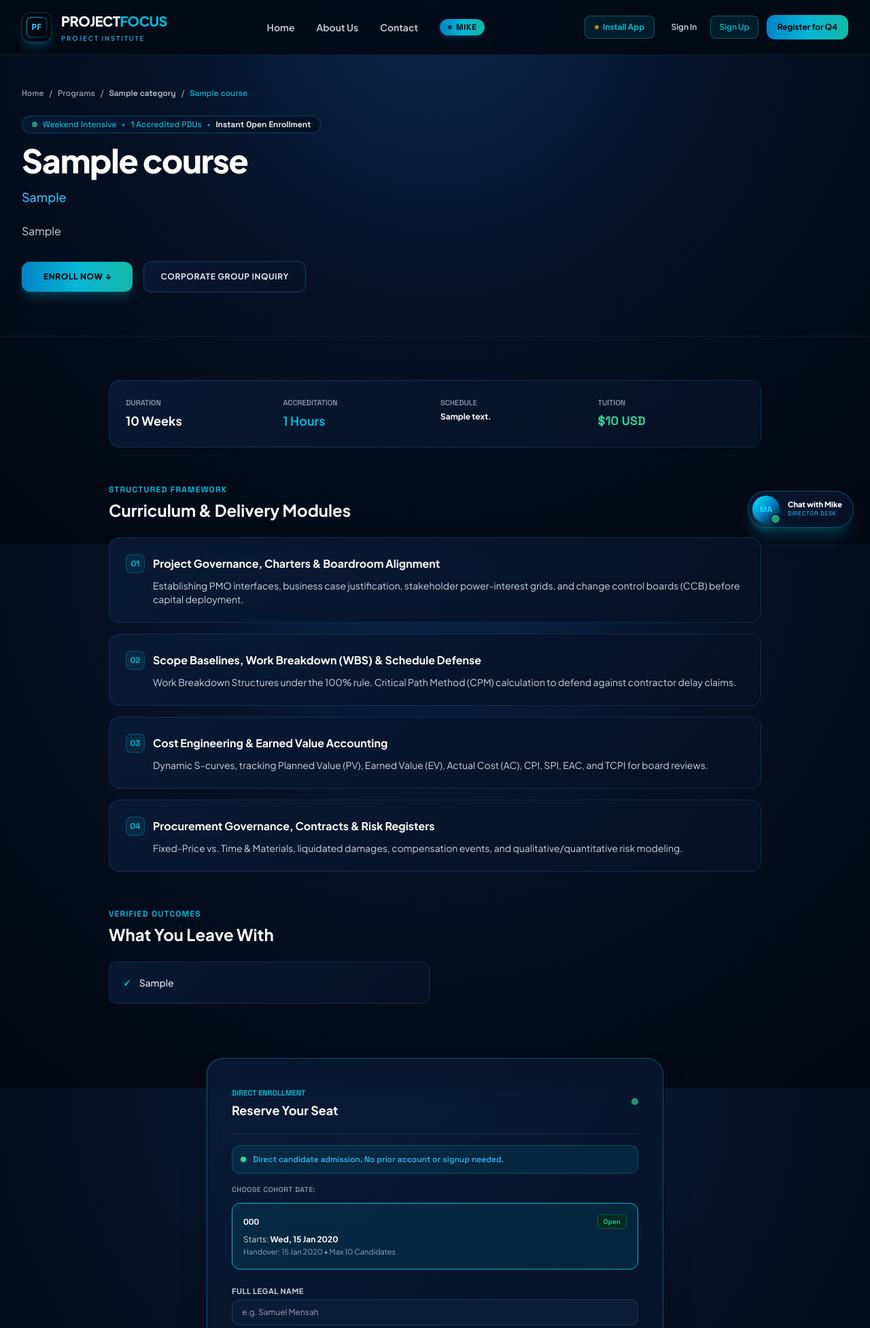
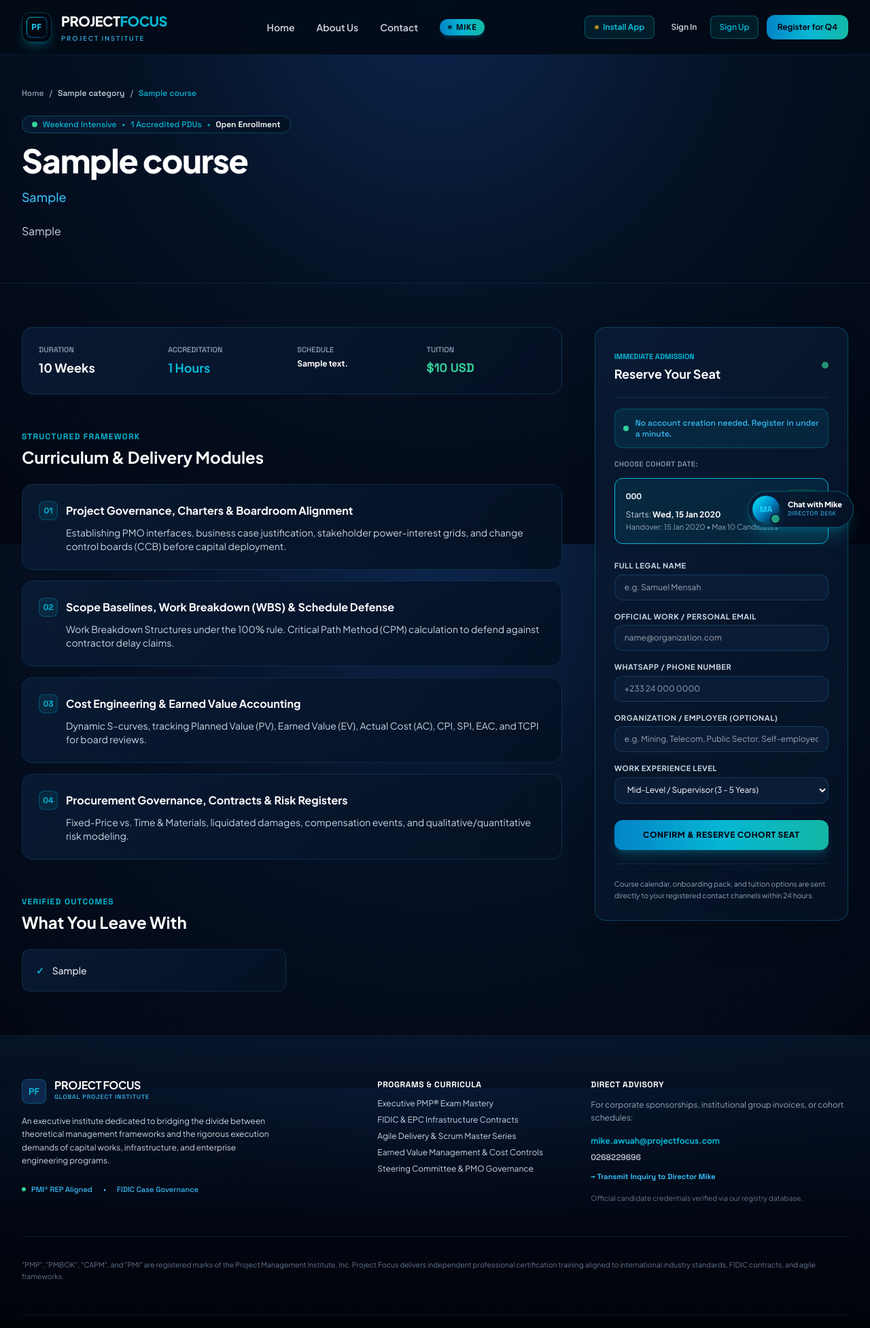
Before and after one commit to Wolfgh12/pfsite, a Django app: a page that uses templates/courses/detail.html in a window 1280 px wide. Shown: the top 1953 px of the page at 68% size. Run offline with Django 5.2, Linux system fonts and the light colour scheme; tables that the repository leaves empty hold one stand-in row (values such as "Sample post"); parts of the project's set-up code (start-up, migrations or seed data) failed here and were passed over; some libraries are stand-ins or nearby versions.

Commit message:
style: Revert detail page layout and update programs modal

```diff
--- a/templates/courses/detail.html
+++ b/templates/courses/detail.html
@@ -10,8 +10,6 @@
     <nav class="flex items-center space-x-2 text-xs font-mono text-slate-400 mb-6">
       <a href="{% url 'courses:home' %}" class="hover:text-sea-cyan transition-colors">Home</a>
       <span>/</span>
-      <a href="{% url 'courses:all_programs' %}" class="hover:text-sea-cyan transition-colors">Programs</a>
-      <span>/</span>
       <span class="text-slate-300">{{ course.category.name }}</span>
       <span>/</span>
       <span class="text-sea-cyan truncate max-w-xs">{{ course.title }}</span>
@@ -19,12 +17,12 @@
 
     <div class="max-w-4xl">
       <div class="inline-flex items-center space-x-2 px-3.5 py-1 rounded-full ocean-card mb-4 border border-sea-cyan/30 text-xs font-mono text-sea-cyan">
-        <span class="w-2 h-2 rounded-full bg-emerald-400 animate-pulse"></span>
+        <span class="w-2 h-2 rounded-full bg-emerald-400"></span>
         <span>{{ course.get_delivery_mode_display }}</span>
         <span>•</span>
         <span>{{ course.contact_hours }} Accredited PDUs</span>
         <span>•</span>
-        <span class="text-white font-semibold">Instant Open Enrollment</span>
+        <span class="text-white font-semibold">Open Enrollment</span>
       </div>
 
       <h1 class="text-3xl sm:text-5xl font-extrabold text-white tracking-tight leading-tight mb-4">
@@ -33,30 +31,19 @@
       <p class="text-lg text-sea-foam font-medium mb-6">
         {{ course.tagline }}
       </p>
-      <p class="text-slate-300 text-sm sm:text-base leading-relaxed max-w-3xl mb-8">
+      <p class="text-slate-300 text-sm sm:text-base leading-relaxed max-w-3xl">
         {{ course.overview }}
       </p>
-
-      <!-- Direct Action Hero Buttons -->
-      <div class="flex flex-col sm:flex-row items-stretch sm:items-center space-y-3 sm:space-y-0 sm:space-x-4">
-        <a href="#enroll-section"
-           class="text-center px-8 py-3.5 rounded-xl bg-gradient-to-r from-sea-azure via-sea-cyan to-sea-teal text-sea-abyss font-black text-xs uppercase tracking-wider shadow-lg shadow-sea-cyan/25 hover:brightness-110 active:scale-95 transition-all">
-          Enroll Now &darr;
-        </a>
-        <a href="{% url 'courses:contact_mike' %}"
-           class="nav-trigger text-center px-6 py-3.5 rounded-xl ocean-card border border-sea-foam/25 hover:border-sea-cyan/50 text-slate-200 font-bold text-xs uppercase tracking-wider hover:text-white transition-all">
-          Corporate Group Inquiry
-        </a>
-      </div>
     </div>
   </div>
 </section>
 
-<!-- Content & Centered Enrollment Layout -->
-<section class="max-w-5xl mx-auto px-4 sm:px-6 lg:px-8 py-16 flex-grow space-y-16">
+<!-- Content & Sidebar Layout -->
+<section class="max-w-7xl mx-auto px-4 sm:px-6 lg:px-8 py-16 flex-grow">
+  <div class="grid grid-cols-1 lg:grid-cols-12 gap-12">
 
-  <!-- Syllabus Breakdown -->
-  <div class="space-y-12">
+    <!-- Left Column: Syllabus Breakdown -->
+    <div class="lg:col-span-8 space-y-12">
       <div class="grid grid-cols-2 sm:grid-cols-4 gap-4 p-6 rounded-2xl ocean-card border border-sea-foam/15">
         <div>
           <div class="text-[11px] font-mono uppercase text-slate-400">Duration</div>
@@ -139,15 +126,14 @@
         </div>
       </div>
     </div>
-  </div>
 
-  <!-- Centered Cohort Calendar & Registration Card -->
-  <div class="max-w-2xl mx-auto w-full pt-4" id="enroll-section">
-    <div class="ocean-card rounded-3xl p-6 sm:p-9 border border-sea-cyan/40 shadow-2xl">
+    <!-- Right Column: Cohort Calendar & Registration -->
+    <div class="lg:col-span-4" id="enroll-section">
+      <div class="sticky top-28 ocean-card rounded-2xl p-7 border border-sea-cyan/30 shadow-2xl">
 
         <div class="flex items-center justify-between pb-5 border-b border-sea-foam/15">
           <div>
-            <span class="text-[11px] font-mono uppercase text-sea-cyan font-bold">Direct Enrollment</span>
+            <span class="text-[11px] font-mono uppercase text-sea-cyan font-bold">Immediate Admission</span>
             <h3 class="text-lg font-bold text-white mt-0.5">Reserve Your Seat</h3>
           </div>
           <span class="w-2.5 h-2.5 rounded-full bg-emerald-400 animate-pulse"></span>
@@ -156,7 +142,7 @@
         <!-- Open Admission Reassurance Badge -->
         <div class="my-4 p-3 rounded-xl bg-sea-cyan/10 border border-sea-cyan/30 flex items-center space-x-2.5 text-xs text-sea-foam font-mono">
           <span class="w-2 h-2 rounded-full bg-emerald-400 shrink-0"></span>
-          <span>Direct candidate admission. No prior account or signup needed.</span>
+          <span>No account creation needed. Register in under a minute.</span>
         </div>
 
         <div class="mb-6 space-y-3">
@@ -230,12 +216,13 @@
 
         <div id="detail-form-feedback" class="hidden mt-4 p-3.5 rounded-xl text-xs font-semibold"></div>
 
-        <div class="pt-5 mt-5 border-t border-sea-foam/15 text-[10.5px] text-slate-400 leading-relaxed text-center">
-          Course calendar, onboarding pack, and tuition details are sent directly to your email and WhatsApp within 24 hours.
+        <div class="pt-5 mt-5 border-t border-sea-foam/15 text-[10.5px] text-slate-400 leading-relaxed">
+          Course calendar, onboarding pack, and tuition options are sent directly to your registered contact channels within 24 hours.
         </div>
       </div>
+    </div>
+
   </div>
-
 </section>
 {% endblock %}
 
```
